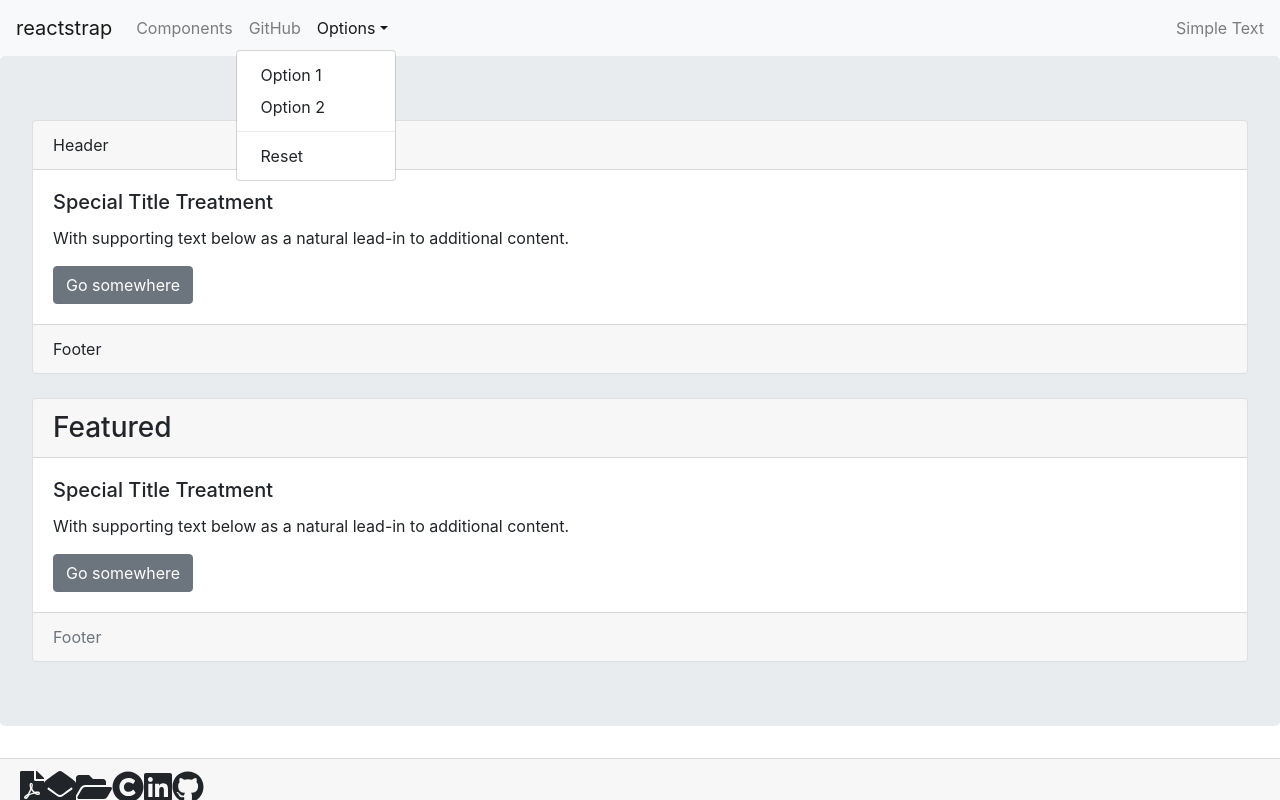
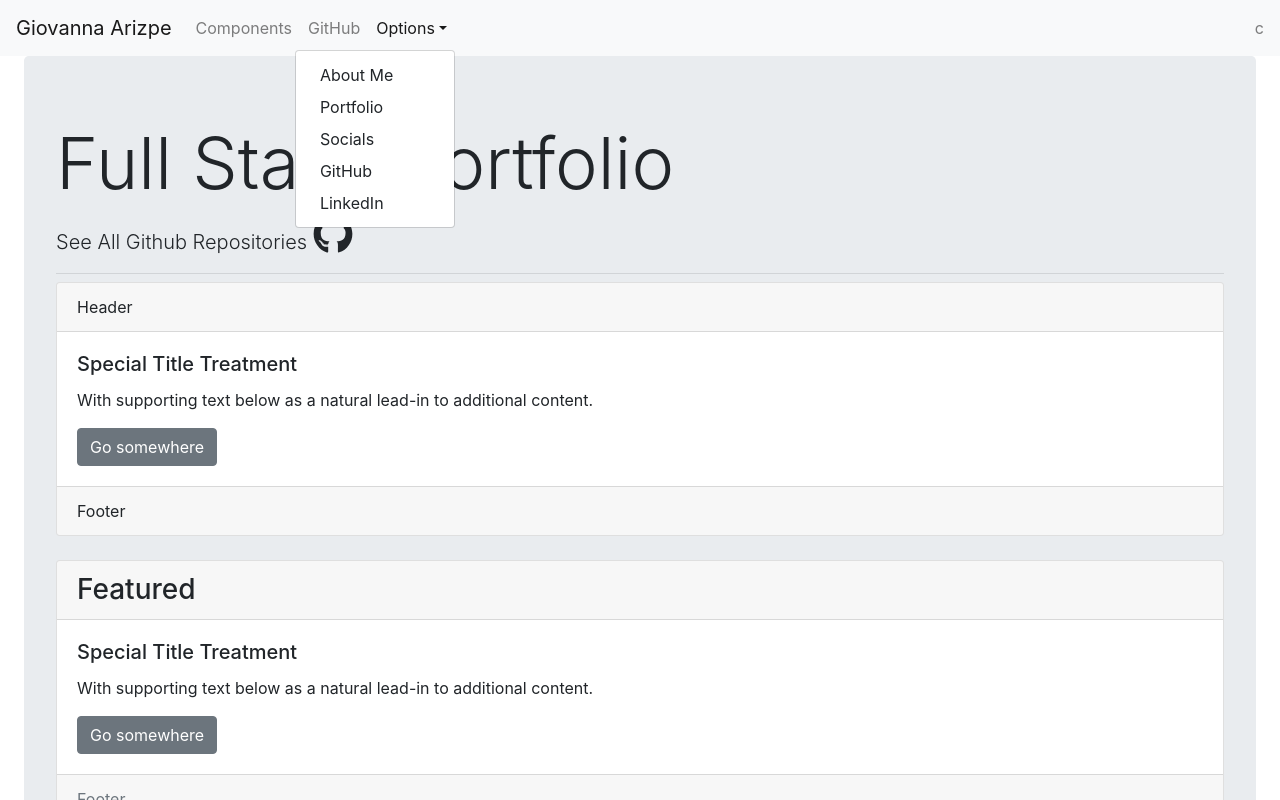
Before and after one commit to garizpe9/reactportfolio, a React (Create React App) app in the folder client/: page /portfolio in a window 1280 px wide. Both pictures are taken after a click on the link "Options". Shown: the top 800 px of the page. Built offline with nearby package versions, Linux system fonts and the light colour scheme.

Commit message:
updated Nav and portfolio to include container

```diff
--- a/client/src/App.js
+++ b/client/src/App.js
@@ -1,7 +1,7 @@
 import Footer from "./component/Footer"
 import React from "react";
 import { BrowserRouter as Router, Route, Switch } from "react-router-dom";
-import Home from "./pages/Home";
+import Aboutme from "./pages/Aboutme";
 import Portfolio from "./pages/Portfolio";
 import Nav from "./component/Nav";
 
@@ -11,8 +11,8 @@ function App() {
       <div>
         <Nav />
         <Switch>
-          <Route exact path={["/", "/home"]}>
-            <Home />
+          <Route exact path={["/", "/aboutme"]}>
+            <Aboutme />
           </Route>
           <Route exact path="/portfolio">
             <Portfolio />
--- a/client/src/component/Footer.js
+++ b/client/src/component/Footer.js
@@ -1,9 +1,7 @@
 import React from 'react'
 import {CardFooter  } from 'reactstrap';
-
 import { faFilePdf,faFolderOpen,faEnvelopeOpen,faCopyright} from '@fortawesome/free-solid-svg-icons'
 import {faLinkedin, faGithub} from '@fortawesome/free-brands-svg-icons';
-
 import { FontAwesomeIcon } from '@fortawesome/react-fontawesome'
 
 
--- a/client/src/component/Jumbotron.js
+++ b/client/src/component/Jumbotron.js
@@ -12,7 +12,8 @@ const Example = (props) => {
         <hr className="my-2" />
         <p>I am a Full Stack developer with tax provision implementation knowledge educated at University of Florida, Loyola University of Chicago, and Northwestern University. My skills range from HTML, CSS, JavaScript, Node.js, MySQL, MongoDB, React to ERM systems and Tax Provision and compliance software with strengths in problem solving, creativity, and teamwork.<br/><br/>
 
-        I am passionate about learning new technologies and applying skills to improve overall efficiencies of projects and sharing information with others. I enjoy not only showing clients how technology works, but ensure to take the extra time to troubleshoot and demonstate clients how I reached a solution so they can better maintain their software environment. I strive to enhance processes and created not only company guidelines on how to update software, but also created company instructional guides for clients to use on tax software. Moreover, I implemented proofs for Tax Analytics applications and created several applications based on the company's code library. <br/><br/>
+        I am passionate about learning new technologies and applying skills to improve overall efficiencies of projects and sharing information with others. Not only do I enjoy showing clients how technology works, but ensure to take time after troubleshooting to demonstate to clients how to solve the issue themselves so they can better maintain their software environment. <br/><br/>
+        I strive to enhance internal and external processes and created company guidelines on how to update software along with company instructional guides for clients to use on tax software. Moreover, I implemented proofs for Tax Analytics applications and created several applications based on the company's code library. <br/><br/>
 
          I am excited to develop responsive websites and am positioned to provide unique perspectives on how end users interact with websites and software platforms by leveraging my background in professional services in a Tax Provision software company.</p>
         <p className="lead">
--- a/client/src/component/Nav.js
+++ b/client/src/component/Nav.js
@@ -22,7 +22,7 @@ const Example= (props) => {
   return (
     <div>
       <Navbar color="light" light expand="md">
-        <NavbarBrand href="/">reactstrap</NavbarBrand>
+        <NavbarBrand href="/">Giovanna Arizpe</NavbarBrand>
         <NavbarToggler onClick={toggle} />
         <Collapse isOpen={isOpen} navbar>
           <Nav className="mr-auto" navbar>
@@ -38,19 +38,24 @@ const Example= (props) => {
               </DropdownToggle>
               <DropdownMenu right>
                 <DropdownItem>
-                  Option 1
+                  About Me
                 </DropdownItem>
                 <DropdownItem>
-                  Option 2
+                  Portfolio
                 </DropdownItem>
-                <DropdownItem divider />
                 <DropdownItem>
-                  Reset
+                  Socials
+                </DropdownItem>
+                <DropdownItem>
+                  GitHub
+                </DropdownItem>
+                <DropdownItem>
+                  LinkedIn
                 </DropdownItem>
               </DropdownMenu>
             </UncontrolledDropdown>
           </Nav>
-          <NavbarText>Simple Text</NavbarText>
+          <NavbarText>c</NavbarText>
         </Collapse>
       </Navbar>
     </div>
--- a/client/src/pages/Portfolio.js
+++ b/client/src/pages/Portfolio.js
@@ -1,16 +1,23 @@
 import React from "react";
 import Card from "../component/Card"
 import { Jumbotron, } from 'reactstrap';
-
+import {faGithub} from '@fortawesome/free-brands-svg-icons';
+import { FontAwesomeIcon } from '@fortawesome/react-fontawesome'
+import Container from '@material-ui/core/Container';
 
 
 
 function Portfolio() {
   return (
     <div>
+        <Container maxWidth="lg">
         <Jumbotron>
+        <h1 className="display-3">Full Stack Portfolio</h1>
+        <p className="lead">See All Github Repositories <FontAwesomeIcon icon={faGithub} size="2x" /></p>
+        <hr className="my-2" />
             <Card/>
         </Jumbotron>
+        </Container>
 
 
 
```
Also changed, not shown: client/src/pages/Aboutme.js (renamed from client/src/pages/Home.js).
